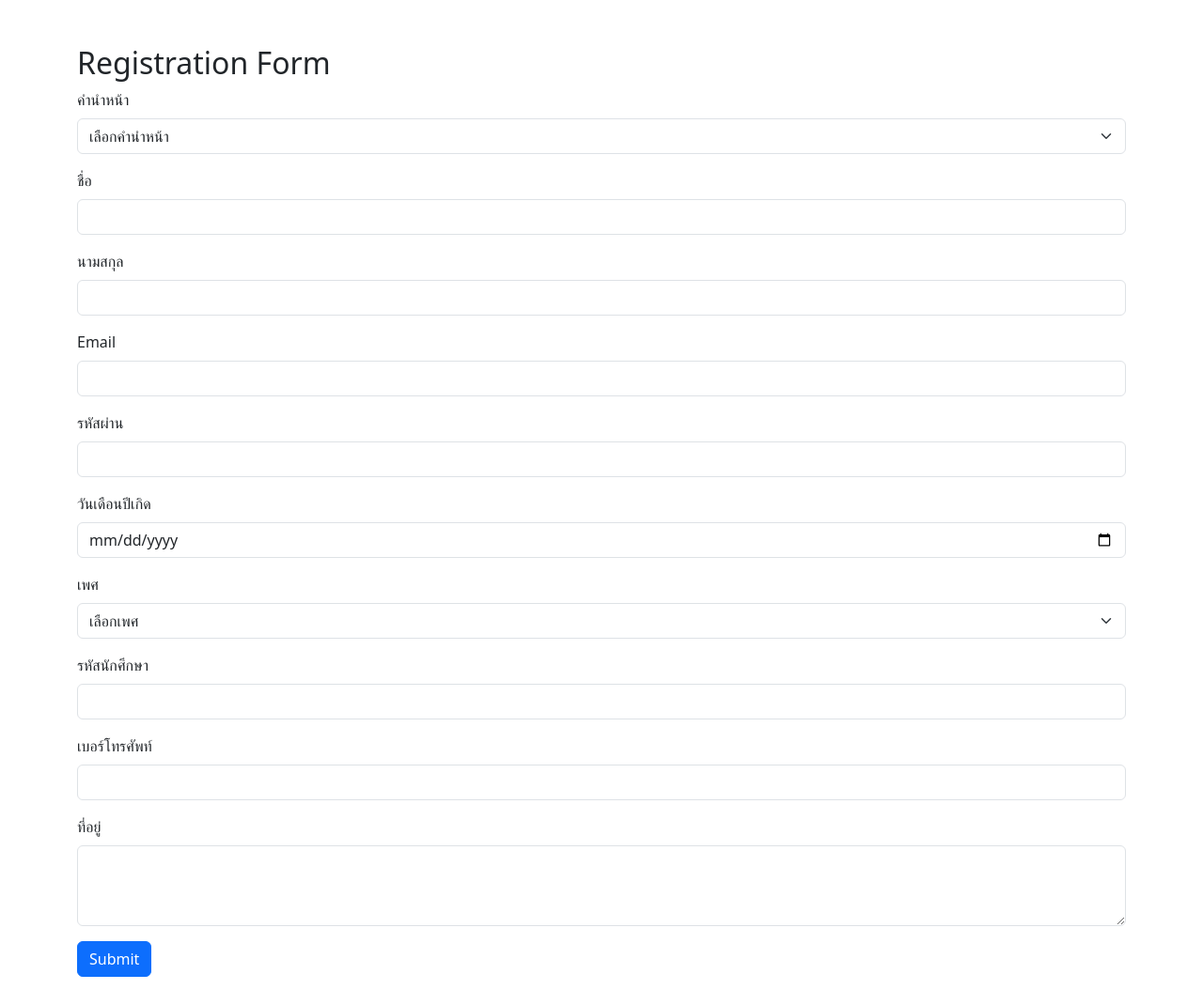
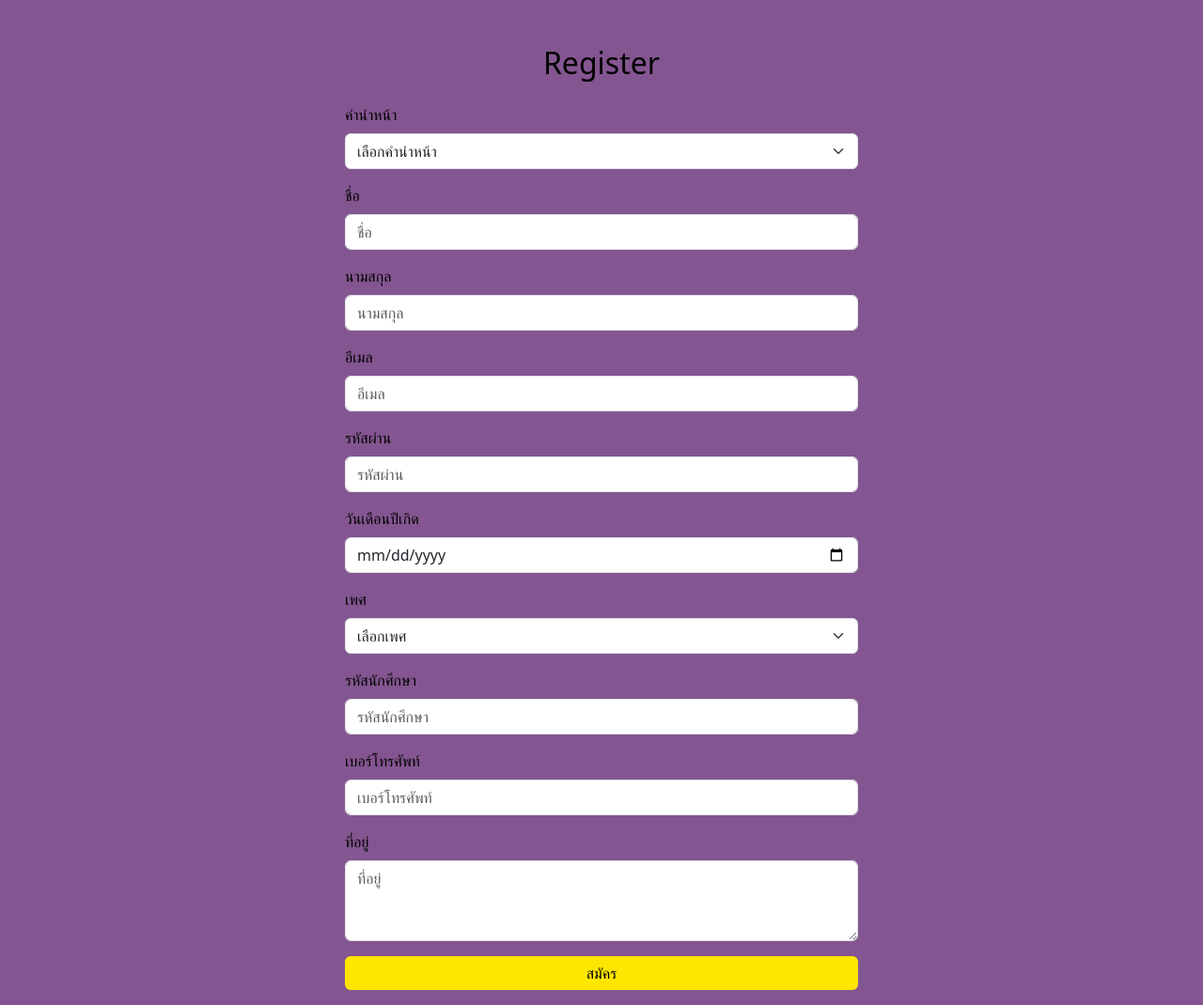
Before and after one commit to Sofiafa26/first, a PHP site: page /regis.php in a window 1280 px wide. Shown: the whole page at 94% size. Before the commit the page ends 1040 px from the top, so only its background shows below. Run offline with PHP 8.4, Linux system fonts and the light colour scheme.

Commit message:
เปลี่ยนหน้าregisและเปลี่ยนหน้าล็อคอิน เพิ่มไฟล์css ทั้งregisและlogin

```diff
--- /dev/null
+++ b/assets/css/regis.css
@@ -0,0 +1,22 @@
+body{
+    background-color: #845691;
+    color: hsl(0, 0%, 0%);
+}
+
+
+.btn-primary{
+    background-color: rgb(255, 230, 0);
+    border: none;
+    color: black;
+    width: 100%;
+}
+
+.btn-primary:hover{
+    background-color: rgb(255, 230, 0);
+    color: black;
+}
+
+.btn-primary:focus{
+    background-color: rgb(255, 230, 0);
+    color: black;
+}
--- a/include/include_db_oo.php
+++ b/include/include_db_oo.php
@@ -1,5 +1,5 @@
 <?php
-i$servername = "localhost";
+$servername = "localhost";
 $username = "root";
 $hostpassword = "";
 $dbname = "cdte_65_1";
--- a/regis.php
+++ b/regis.php
@@ -3,87 +3,84 @@
 <head>
     <meta charset="UTF-8">
     <meta name="viewport" content="width=device-width, initial-scale=1.0">
-    <title>Registration Form</title>
+    <title>Student Registration Form</title>
+    <!-- Bootstrap CSS -->
     <link href="https://cdn.jsdelivr.net/npm/bootstrap@5.3.0/dist/css/bootstrap.min.css" rel="stylesheet">
+    <link rel="stylesheet" href="assets/css/regis.css">
 </head>
 <body>
 <div class="container mt-5">
-    <h2>Registration Form</h2>
+    <div class="row">
+        <div class="col-lg-6 mx-auto box-login">
+            <h2 class="mb-4 text-center"> Register </h2>
             <form action="save_regis.php" method="post">
-        <!-- คำนำหน้า -->
                 <div class="mb-3">
                     <label for="prefix" class="form-label">คำนำหน้า</label>
-            <select class="form-select" id="prefix" name="prefix"required>
-                <option value="" disabled selected>เลือกคำนำหน้า</option>
-                <option value="นาย">นาย</option>
-                <option value="นาง">นาง</option>
-                <option value="นางสาว">นางสาว</option>
+                    <select class="form-select" id="prefix" name="prefix" required>
+                        <option selected disabled value="">เลือกคำนำหน้า</option>
+                        <option value="Mr">นาย</option>
+                        <option value="Mrs">นาง</option>
+                        <option value="Ms">นางสาว</option>
                     </select>
                 </div>
 
-        <!-- ชื่อ -->
                 <div class="mb-3">
                     <label for="firstName" class="form-label">ชื่อ</label>
-            <input type="text" class="form-control" name="firstName" required>
+                    <input type="text" class="form-control" name="firstName" placeholder="ชื่อ" required>
                 </div>
 
-        <!-- นามสกุล -->
                 <div class="mb-3">
                     <label for="lastName" class="form-label">นามสกุล</label>
-            <input type="text" class="form-control" name="lastName" required>
+                    <input type="text" class="form-control" name="lastName" placeholder="นามสกุล" required>
                 </div>
 
-        <!-- Email -->
                 <div class="mb-3">
-            <label for="email" class="form-label">Email</label>
-            <input type="email" class="form-control" name="email" required>
+                    <label for="email" class="form-label">อีเมล</label>
+                    <input type="email" class="form-control" name="email" placeholder="อีเมล" required>
                 </div>
 
-        <!-- รหัสผ่าน -->
                 <div class="mb-3">
                     <label for="password" class="form-label">รหัสผ่าน</label>
-            <input type="password" class="form-control" name="password" required>
+                    <input type="password" class="form-control" name="password" placeholder="รหัสผ่าน" required>
                 </div>
 
-        <!-- วันเดือนปีเกิด -->
                 <div class="mb-3">
                     <label for="dob" class="form-label">วันเดือนปีเกิด</label>
                     <input type="date" class="form-control" name="dob" required>
                 </div>
 
-        <!-- เพศ -->
                 <div class="mb-3">
                     <label for="gender" class="form-label">เพศ</label>
                     <select class="form-select" name="gender" required>
-                <option value="" disabled selected>เลือกเพศ</option>
-                <option value="ชาย">ชาย</option>
-                <option value="หญิง">หญิง</option>
-                <option value="อื่น ๆ">อื่น ๆ</option>
+                        <option selected disabled value="">เลือกเพศ</option>
+                        <option value="male">ชาย</option>
+                        <option value="female">หญิง</option>
+                        <option value="other">อื่นๆ</option>
                     </select>
                 </div>
 
-        <!-- รหัสนักศึกษา -->
                 <div class="mb-3">
                     <label for="studentId" class="form-label">รหัสนักศึกษา</label>
-            <input type="text" class="form-control" name="studentId" required>
+                    <input type="text" class="form-control" name="studentId" placeholder="รหัสนักศึกษา" required>
                 </div>
 
-        <!-- เบอร์โทรศัพท์ -->
                 <div class="mb-3">
-            <label for="phoneNumber" class="form-label">เบอร์โทรศัพท์</label>
-            <input type="tel" class="form-control" name="phoneNumber" required>
+                    <label for="phone" class="form-label">เบอร์โทรศัพท์</label>
+                    <input type="tel" class="form-control" name="phone" placeholder="เบอร์โทรศัพท์" required>
                 </div>
 
-        <!-- ที่อยู่ -->
                 <div class="mb-3">
                     <label for="address" class="form-label">ที่อยู่</label>
-            <textarea class="form-control" name="address" rows="3" required></textarea>
+                    <textarea class="form-control" name="address" rows="3" placeholder="ที่อยู่" required></textarea>
                 </div>
 
-        <button type="submit" class="btn btn-primary">Submit</button>
+                <button type="submit" class="btn mb-3 btn-primary">สมัคร</button>
             </form>
         </div>
+    </div>
+</div>
 
+<!-- Bootstrap JS -->
 <script src="https://cdn.jsdelivr.net/npm/bootstrap@5.3.0/dist/js/bootstrap.bundle.min.js"></script>
 </body>
 </html>
```
Also changed, not shown: assets/css/login.css (added, +30 -0 lines), check_login.php (+28 -0 lines), login.php (+22 -14 lines). Lines whose indentation alone changed are shown as unchanged.
